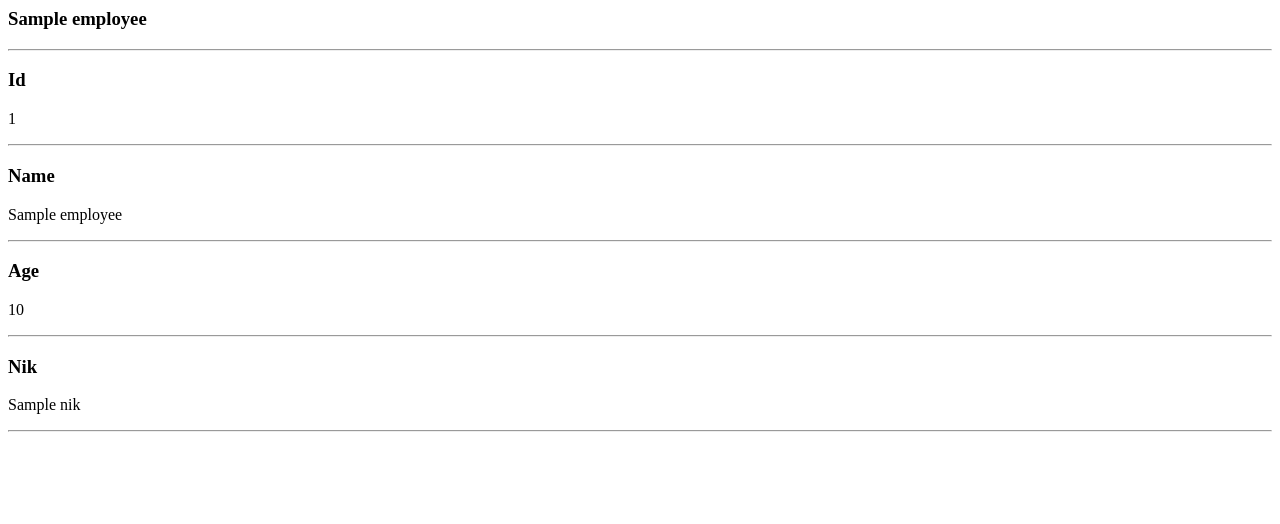
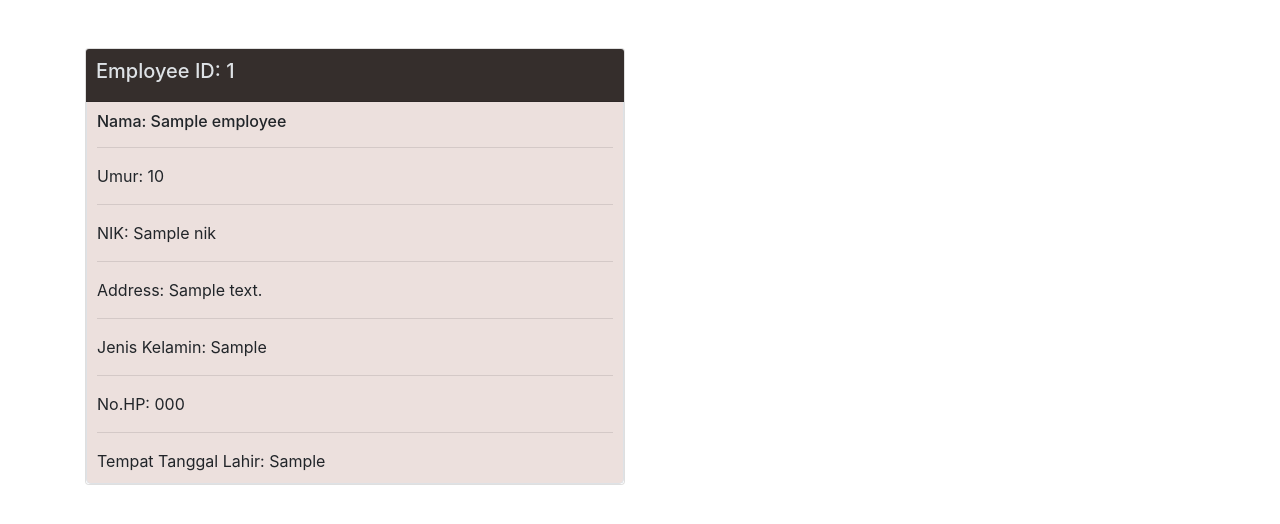
Before and after one commit to MuhamadIqbal073/Flask-CRUD, a Flask app: template templates/datalist.html in a window 1280 px wide. Shown: the top 524 px of the page. Run offline with Flask 3, Linux system fonts and the light colour scheme; the template is opened without the code that fills it: most values are stand-ins (such as "Sample title", 1, 10 or a date in 2020); some libraries are stand-ins or nearby versions.

Commit message:
Update Table & Cretae UI

```diff
--- a/app.py
+++ b/app.py
@@ -28,9 +28,13 @@ def create():
         name = request.form['name']
         age = request.form['age']
         nik = request.form['nik']
+        address = request.form['address']
+        jk = request.form['jk']
+        hp = request.form['hp']
+        tgl_lahir = request.form['tgl_lahir']
 
         # Membuat objek EmployeeModel baru dan menyimpannya ke database
-        employee = EmployeeModel(employee_id=employee_id, name=name, age=age, nik=nik)
+        employee = EmployeeModel(employee_id=employee_id, name=name, age=age, nik=nik, address=address, jk=jk, hp=hp, tgl_lahir=tgl_lahir)
         db.session.add(employee)
         db.session.commit()
 
@@ -69,9 +73,13 @@ def update(id):
             name = request.form['name']
             age = request.form['age']
             nik = request.form['nik']
+            address = request.form['address']
+            jk = request.form['jk']
+            hp = request.form['hp']
+            tgl_lahir = request.form['tgl_lahir']
 
             # Membuat objek EmployeeModel baru dengan data yang diperbarui
-            employee = EmployeeModel(employee_id=id, name=name, age=age, nik=nik)
+            employee = EmployeeModel(employee_id=id, name=name, age=age, nik=nik, address=address, jk=jk, hp=hp, tgl_lahir=tgl_lahir)
             db.session.add(employee)
             db.session.commit()
 
--- a/templates/datalist.html
+++ b/templates/datalist.html
@@ -1,11 +1,55 @@
-{% for employee in employees %}
-<h3>{{employee}}</h3><hr>
-    <h3>Id</h3>
-<p>{{employee.employee_id}}</p><hr>
-<h3>Name</h3>
-<p>{{employee.name}}</p><hr>
-<h3>Age</h3>
-<p>{{employee.age}}</p><hr>
-<h3>Nik</h3>
-<p>{{employee.nik}}</p><hr>
-{% endfor %}
+<!DOCTYPE html>
+<html lang="en">
+<head>
+    <meta charset="UTF-8">
+    <meta name="viewport" content="width=device-width, initial-scale=1.0">
+    <title>Employee List</title>
+    <link href="https://stackpath.bootstrapcdn.com/bootstrap/4.5.2/css/bootstrap.min.css" rel="stylesheet">
+    <style>
+        .employee-card {
+            margin-bottom: 20px;
+        }
+        .employee-header {
+            background-color: #352e2c;
+            padding: 10px;
+            border-radius: 5px 5px 0 0;
+            color: #dee2e6;
+        }
+        .employee-body {
+            padding: 10px;
+            border: 1px solid #dee2e6;
+            border-top: none;
+            border-radius: 0 0 5px 5px;
+            background-color: #ece0dd;
+        }
+    </style>
+</head>
+<body>
+    <div class="container mt-5">
+        <div class="row">
+            {% for employee in employees %}
+            <div class="col-md-6">
+                <div class="card employee-card">
+                    <div class="card-header employee-header">
+                        <h5>Employee ID: {{employee.employee_id}}</h5>
+                    </div>
+                    <div class="card-body employee-body">
+                        <h6 class="card-title">Nama: {{employee.name}}</h6><hr>
+                        <p class="card-text">Umur: {{employee.age}}</p><hr>
+                        <p class="card-text">NIK: {{employee.nik}}</p><hr>
+                        <p class="card-text">Address: {{employee.address}}</p><hr>
+                        <p class="card-text">Jenis Kelamin: {{employee.tgl_lahir}}</p><hr>
+                        <p class="card-text">No.HP: {{employee.hp}}</p><hr>
+                        <p class="card-text">Tempat Tanggal Lahir: {{employee.tgl_lahir}}</p>
+                    </div>
+                </div>
+            </div>
+            {% endfor %}
+        </div>
+    </div>
+
+    <script src="https://code.jquery.com/jquery-3.5.1.slim.min.js"></script>
+    <script src="https://cdn.jsdelivr.net/npm/@popperjs/core@2.9.2/dist/umd/popper.min.js"></script>
+    <script src="https://stackpath.bootstrapcdn.com/bootstrap/4.5.2/js/bootstrap.min.js"></script>
+</body>
+</html>
```
Also changed, not shown: models.py (+12 -3 lines), templates/createpage.html (+6 -2 lines), templates/data.html (+10 -2 lines), templates/update.html (+8 -3 lines), data.db.
